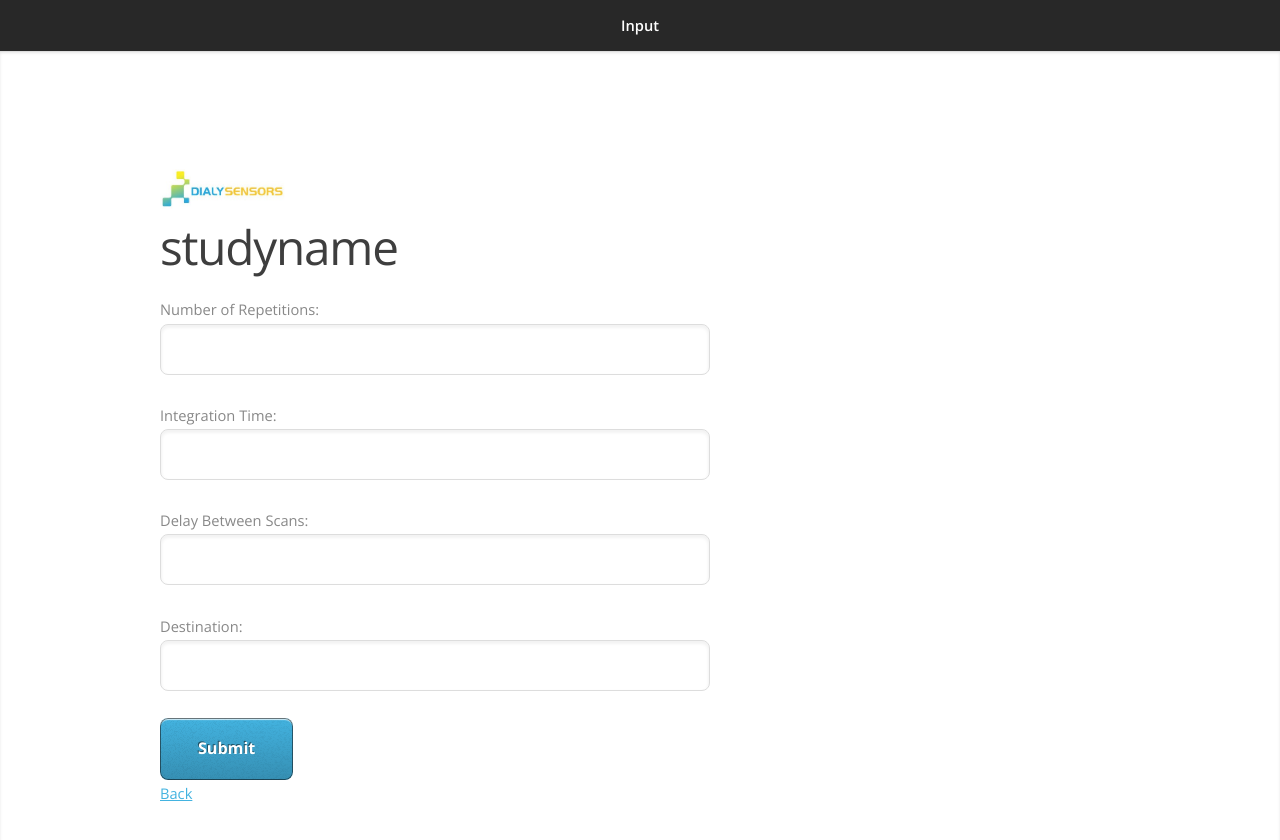
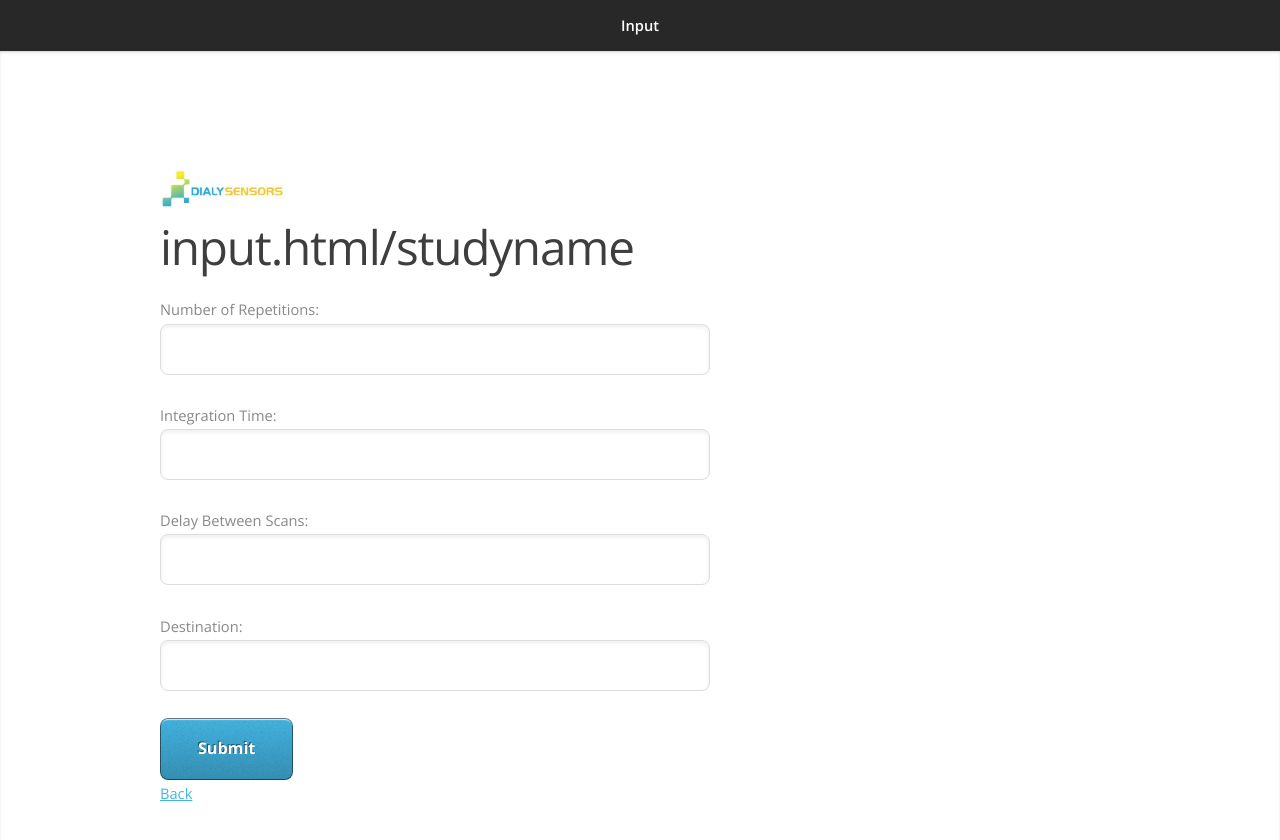
Before and after one commit to samim7/samim7.github.io, a plain HTML site: page input.html in a window 1280 px wide. Drawn offline with nearby package versions, Linux system fonts and the light colour scheme.

Commit message:
name of study

```diff
--- a/input.html
+++ b/input.html
@@ -26,7 +26,7 @@
 					<div class="row">
 						<div class="col-8 col-7-large col-12-medium">
 							<img src="images/dailysensorslogo.png" alt="Logo" height="40" weight="120">
-							<h1>studyname</h1>
+							<h1>input.html/studyname</h1>
               <form action="/action_page.php">
                 Number of Repetitions: <input type="text" name="reps"><br>
                 Integration Time: <input type="text" name="time"><br>
```
